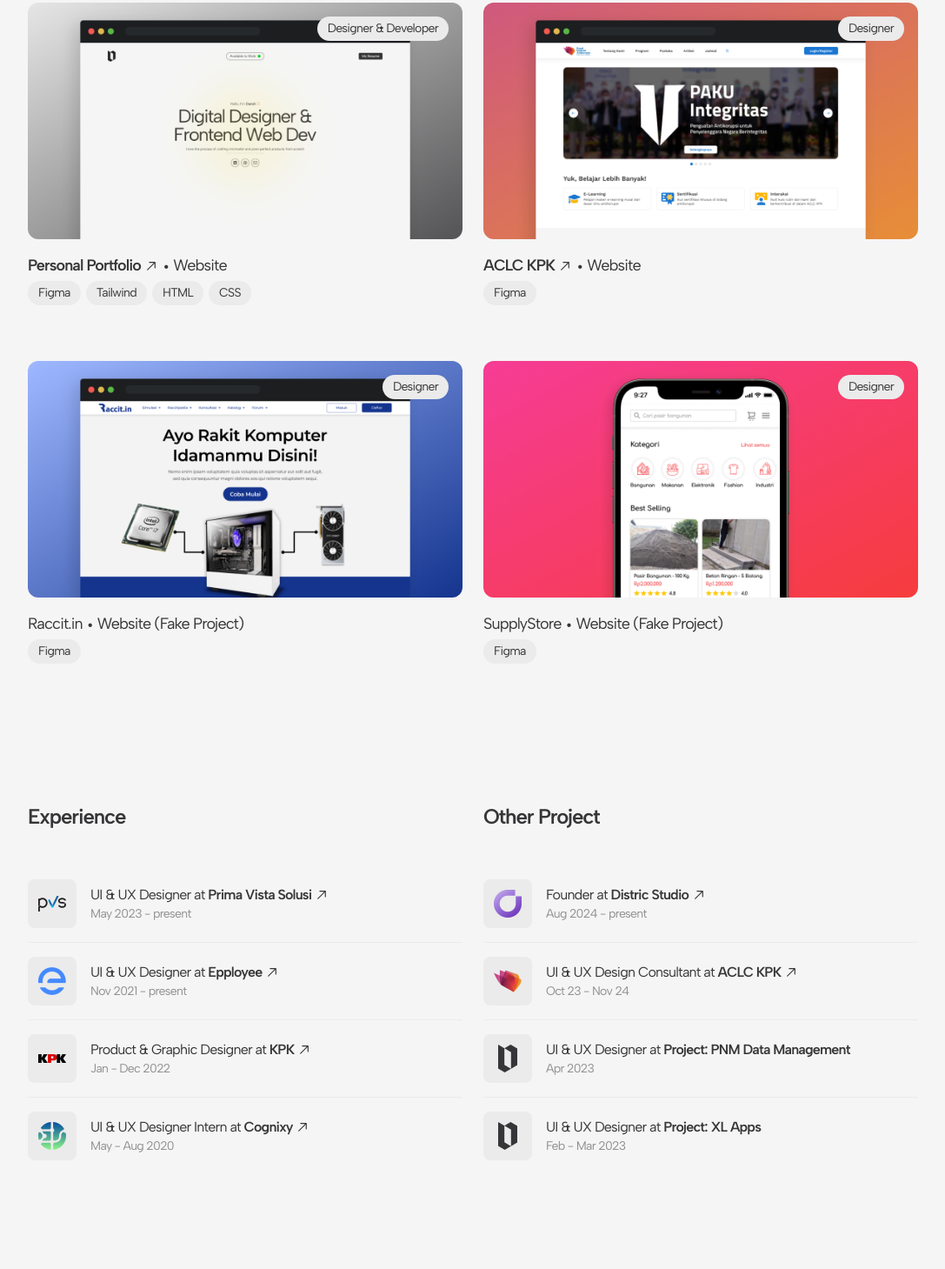
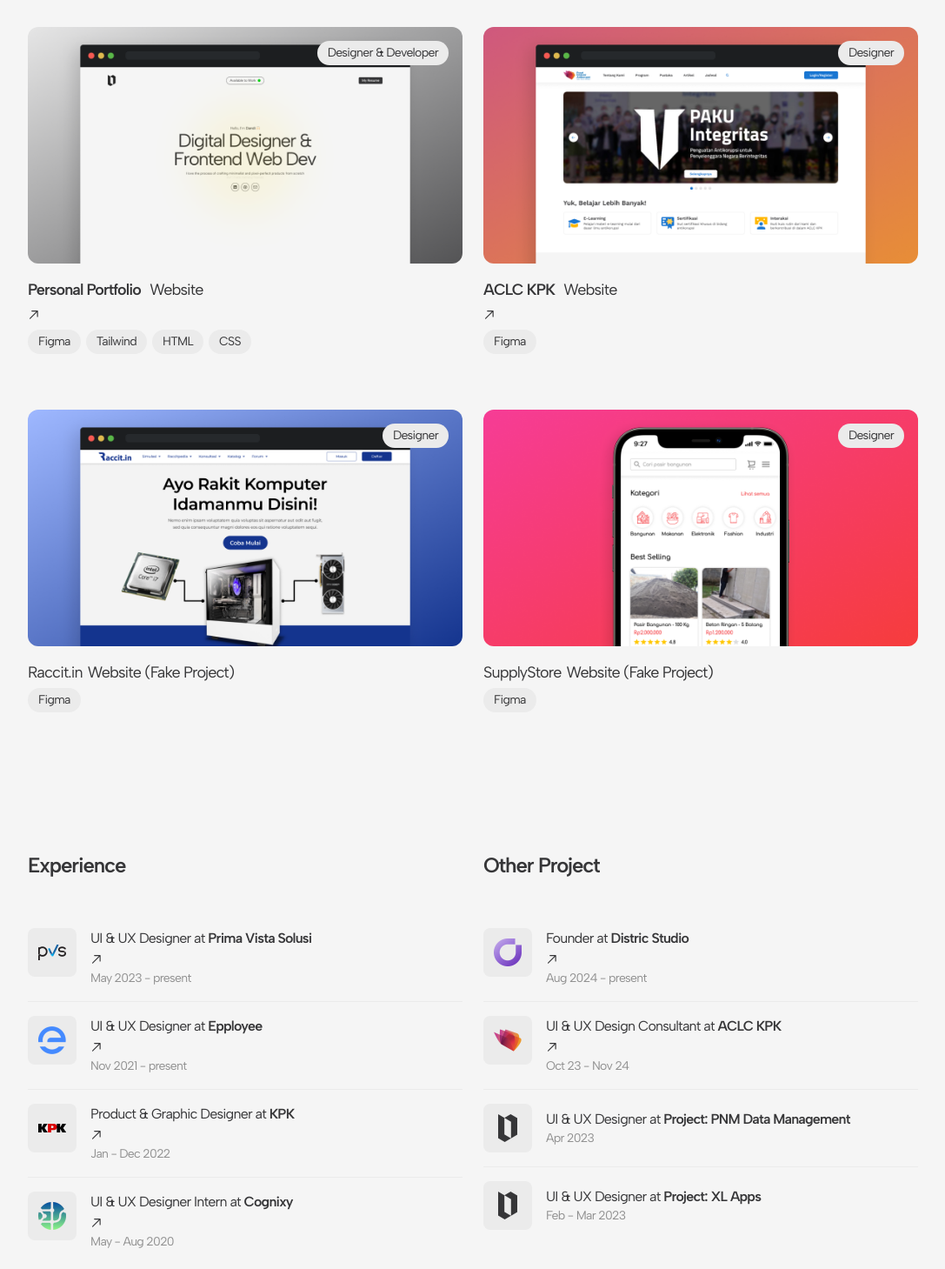
Before and after one commit to dandidaro/portfolio-v2, a website: page index.html in a window 1280 px wide. Shown: the part 1361-2820 px from the top of the page at 87% size, without its empty margins (96-1183 px from the left). Drawn offline with Linux system fonts and the light colour scheme; a web font is replaced by a local one.

Commit message:
v0.6.7
other responsive test for safari

```diff
--- a/index.html
+++ b/index.html
@@ -89,7 +89,7 @@
                     <div class="flex flex-col gap-1 mt-4">
                         <div class="flex flex-row gap-1.5 *:w-fit *:tracking-tighter *:text-lg items-center">
                             <a class="font-semibold hover:bg-jetblack hover:text-bonewhite hover:px-1 duration-200" href="https://epployee.id" target="_blank">Epployee
-                                <svg xmlns="http://www.w3.org/2000/svg" viewBox="0 0 24 28" stroke-width="2" stroke="currentColor" class="w-4 h-4 inline">
+                                <svg xmlns="http://www.w3.org/2000/svg" viewBox="0 0 24 28" stroke-width="2" stroke="currentColor" class="max-w-4 max-h-4 inline">
                                     <path stroke-linecap="round" stroke-linejoin="round" d="m4.5 19.5 15-15m0 0H8.25m11.25 0v11.25" />
                                 </svg>
                             </a>
@@ -111,11 +111,10 @@
                     <div class="flex flex-col gap-1 mt-4">
                         <div class="flex flex-row gap-1.5 *:w-fit *:tracking-tighter *:text-lg">
                             <a class="font-semibold hover:bg-jetblack hover:text-bonewhite hover:px-1 duration-200" href="https://distric.studio" target="_blank">Distric Studio
-                                <svg xmlns="http://www.w3.org/2000/svg" viewBox="0 0 24 28" stroke-width="2" stroke="currentColor" class="w-4 h-4 inline">
+                                <svg xmlns="http://www.w3.org/2000/svg" viewBox="0 0 24 28" stroke-width="2" stroke="currentColor" class="max-w-4 max-h-4 inline">
                                     <path stroke-linecap="round" stroke-linejoin="round" d="m4.5 19.5 15-15m0 0H8.25m11.25 0v11.25" />
                                 </svg>
                             </a>
-                            <p>&#128900</p>
                             <p>Website</p>
                         </div>
                         <div class="flex flex-row gap-1.5">
@@ -141,11 +140,10 @@
                     <div class="flex flex-col gap-1 mt-4">
                         <div class="flex flex-row gap-1.5 *:w-fit *:tracking-tighter *:text-lg">
                             <a class="font-semibold hover:bg-jetblack hover:text-bonewhite hover:px-1 duration-200" href="#">Personal Portfolio
-                                <svg xmlns="http://www.w3.org/2000/svg" viewBox="0 0 24 28" stroke-width="2" stroke="currentColor" class="w-4 h-4 inline">
+                                <svg xmlns="http://www.w3.org/2000/svg" viewBox="0 0 24 28" stroke-width="2" stroke="currentColor" class="max-w-4 max-h-4 inline">
                                     <path stroke-linecap="round" stroke-linejoin="round" d="m4.5 19.5 15-15m0 0H8.25m11.25 0v11.25" />
                                 </svg>
                             </a>
-                            <p>&#128900</p>
                             <p>Website</p>
                         </div>
                         <div class="flex flex-row gap-1.5">
@@ -167,11 +165,10 @@
                     <div class="flex flex-col gap-1 mt-4">
                         <div class="flex flex-row gap-1.5 *:w-fit *:tracking-tighter *:text-lg">
                             <a class="font-semibold hover:bg-jetblack hover:text-bonewhite hover:px-1 duration-200" href="https://aclc.kpk.go.id" target="_blank">ACLC KPK
-                                <svg xmlns="http://www.w3.org/2000/svg" viewBox="0 0 24 28" stroke-width="2" stroke="currentColor" class="w-4 h-4 inline">
+                                <svg xmlns="http://www.w3.org/2000/svg" viewBox="0 0 24 28" stroke-width="2" stroke="currentColor" class="max-w-4 max-h-4 inline">
                                     <path stroke-linecap="round" stroke-linejoin="round" d="m4.5 19.5 15-15m0 0H8.25m11.25 0v11.25" />
                                 </svg>
                             </a>
-                            <p>&#128900</p>
                             <p>Website</p>
                         </div>
                         <div class="flex flex-row gap-1.5">
@@ -194,7 +191,6 @@
                     <div class="flex flex-col gap-1 mt-4">
                         <div class="flex flex-row gap-1.5 *:w-fit *:tracking-tighter *:text-lg">
                             <p>Raccit.in</p>
-                            <p>&#128900</p>
                             <p>Website (Fake Project)</p>
                         </div>
                         <div class="flex flex-row gap-1.5">
@@ -213,7 +209,6 @@
                     <div class="flex flex-col gap-1 mt-4">
                         <div class="flex flex-row gap-1.5 *:w-fit *:tracking-tighter *:text-lg">
                             <p>SupplyStore</p>
-                            <p>&#128900</p>
                             <p>Website (Fake Project)</p>
                         </div>
                         <div class="flex flex-row gap-1.5">
@@ -241,7 +236,7 @@
                         <div class="flex flex-col gap-0 *:tracking-tighter place-content-center">
                             <p>UI & UX Designer at
                                 <a class="font-semibold hover:px-1 hover:bg-jetblack hover:text-bonewhite duration-200" href="https://primavista-solusi.com" target="_blank">Prima Vista Solusi
-                                    <svg xmlns="http://www.w3.org/2000/svg" viewBox="0 0 24 28" stroke-width="2" stroke="currentColor" class="w-4 h-4 inline">
+                                    <svg xmlns="http://www.w3.org/2000/svg" viewBox="0 0 24 28" stroke-width="2" stroke="currentColor" class="max-w-4 max-h-4 inline">
                                         <path stroke-linecap="round" stroke-linejoin="round" d="m4.5 19.5 15-15m0 0H8.25m11.25 0v11.25" />
                                     </svg>
                                 </a>
@@ -257,7 +252,7 @@
                         <div class="flex flex-col gap-0 *:tracking-tighter place-content-center">
                             <p>UI & UX Designer at
                                 <a class="font-semibold hover:px-1 hover:bg-jetblack hover:text-bonewhite duration-200" href="https://epployee.id" target="_blank">Epployee
-                                    <svg xmlns="http://www.w3.org/2000/svg" viewBox="0 0 24 28" stroke-width="2" stroke="currentColor" class="w-4 h-4 inline">
+                                    <svg xmlns="http://www.w3.org/2000/svg" viewBox="0 0 24 28" stroke-width="2" stroke="currentColor" class="max-w-4 max-h-4 inline">
                                         <path stroke-linecap="round" stroke-linejoin="round" d="m4.5 19.5 15-15m0 0H8.25m11.25 0v11.25" />
                                     </svg>
                                 </a>
@@ -273,7 +268,7 @@
                         <div class="flex flex-col gap-0 *:tracking-tighter place-content-center">
                             <p>Product & Graphic Designer at
                                 <a class="font-semibold hover:px-1 hover:bg-jetblack hover:text-bonewhite duration-200" href="https://kpk.go.id" target="_blank">KPK
-                                    <svg xmlns="http://www.w3.org/2000/svg" viewBox="0 0 24 28" stroke-width="2" stroke="currentColor" class="w-4 h-4 inline">
+                                    <svg xmlns="http://www.w3.org/2000/svg" viewBox="0 0 24 28" stroke-width="2" stroke="currentColor" class="max-w-4 max-h-4 inline">
                                         <path stroke-linecap="round" stroke-linejoin="round" d="m4.5 19.5 15-15m0 0H8.25m11.25 0v11.25" />
                                     </svg>
                                 </a>
@@ -289,7 +284,7 @@
                         <div class="flex flex-col gap-0 *:tracking-tighter place-content-center">
                             <p>UI & UX Designer Intern at
                                 <a class="font-semibold hover:px-1 hover:bg-jetblack hover:text-bonewhite duration-200" href="https://cognixy.ai" target="_blank">Cognixy
-                                    <svg xmlns="http://www.w3.org/2000/svg" viewBox="0 0 24 28" stroke-width="2" stroke="currentColor" class="w-4 h-4 inline">
+                                    <svg xmlns="http://www.w3.org/2000/svg" viewBox="0 0 24 28" stroke-width="2" stroke="currentColor" class="max-w-4 max-h-4 inline">
                                         <path stroke-linecap="round" stroke-linejoin="round" d="m4.5 19.5 15-15m0 0H8.25m11.25 0v11.25" />
                                     </svg>
                                 </a>
@@ -311,7 +306,7 @@
                         <div class="flex flex-col gap-0 *:tracking-tighter place-content-center">
                             <p>Founder at
                                 <a class="font-semibold hover:px-1 hover:bg-jetblack hover:text-bonewhite duration-200" href="https://distric.studio" target="_blank">Distric Studio
-                                    <svg xmlns="http://www.w3.org/2000/svg" viewBox="0 0 24 28" stroke-width="2" stroke="currentColor" class="w-4 h-4 inline">
+                                    <svg xmlns="http://www.w3.org/2000/svg" viewBox="0 0 24 28" stroke-width="2" stroke="currentColor" class="max-w-4 max-h-4 inline">
                                         <path stroke-linecap="round" stroke-linejoin="round" d="m4.5 19.5 15-15m0 0H8.25m11.25 0v11.25" />
                                     </svg>
                                 </a>
@@ -327,7 +322,7 @@
                         <div class="flex flex-col gap-0 *:tracking-tighter place-content-center">
                             <p>UI & UX Design Consultant at
                                 <a class="font-semibold hover:px-1 hover:bg-jetblack hover:text-bonewhite duration-200" href="https://aclc.kpk.go.id" target="_blank">ACLC KPK
-                                    <svg xmlns="http://www.w3.org/2000/svg" viewBox="0 0 24 28" stroke-width="2" stroke="currentColor" class="w-4 h-4 inline">
+                                    <svg xmlns="http://www.w3.org/2000/svg" viewBox="0 0 24 28" stroke-width="2" stroke="currentColor" class="max-w-4 max-h-4 inline">
                                         <path stroke-linecap="round" stroke-linejoin="round" d="m4.5 19.5 15-15m0 0H8.25m11.25 0v11.25" />
                                     </svg>
                                 </a>
```
Also changed, not shown: css/output.css.
